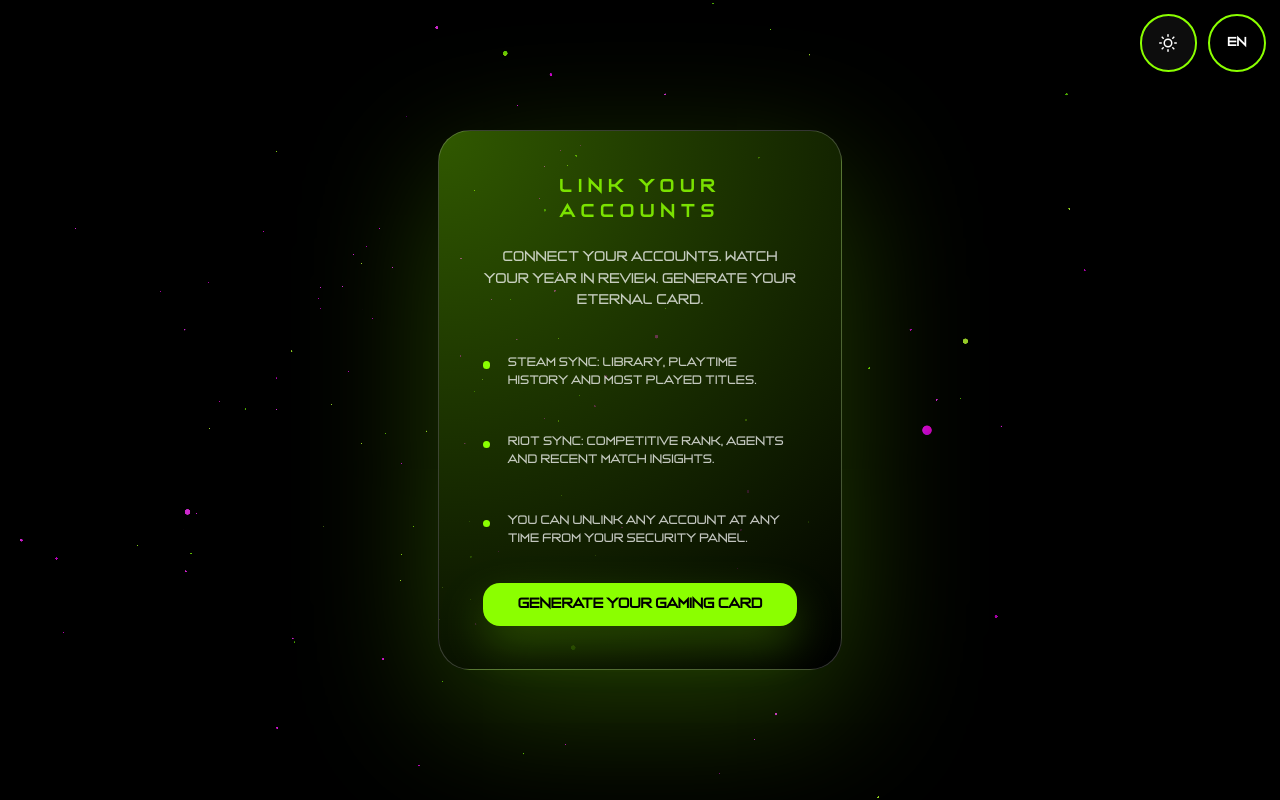
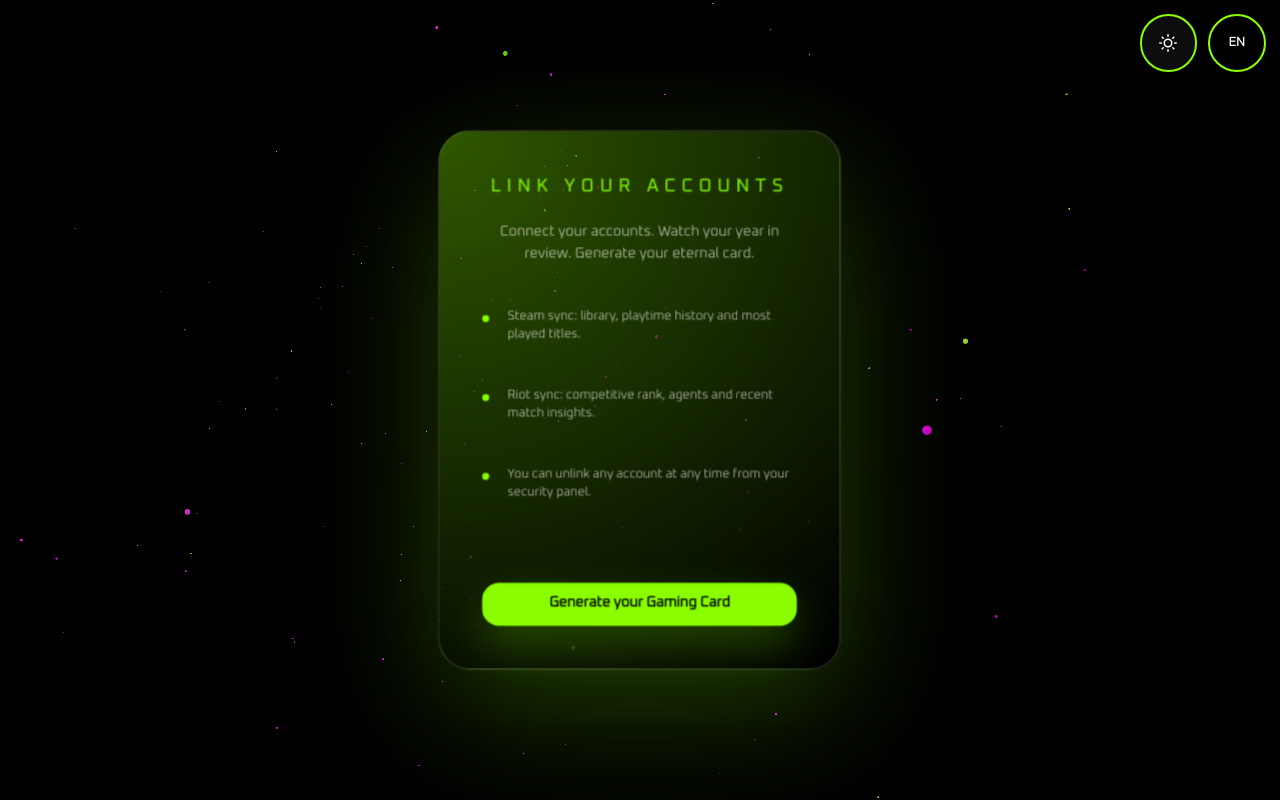
Before and after one commit to MicheleMeloni29/NexusApp, a Next.js app: page / in a window 1280 px wide. Built offline with nearby package versions, Linux system fonts and the light colour scheme; no server answers.

Commit message:
Add API web Steam

```diff
--- a/app/accesso/HomePage.tsx
+++ b/app/accesso/HomePage.tsx
@@ -310,7 +310,7 @@
         {topControls}
         {accountMenuButton}
         <div className="flex w-full max-w-md flex-col items-center gap-6 text-center">
-          <FuzzyText fontSize="clamp(2.1rem,5vw,3rem)" color="#FF00FF" baseIntensity={0.2} hoverIntensity={0.35}>
+          <FuzzyText fontSize="clamp(2.3rem,5vw,3rem)" color="#FF00FF" baseIntensity={0.16} hoverIntensity={0.32}>
             {t("common.appName")}
           </FuzzyText>
           <p className="text-sm text-[rgba(var(--foreground-rgb),0.7)]">
@@ -369,9 +369,9 @@
                         type="button"
                         onClick={() => handleDisconnect(provider)}
                         aria-label={t("accessPage.disconnectAria", { provider: label })}
-                        className="flex h-8 w-8 items-center justify-center rounded-full border-2 border-[rgba(var(--brand-purple-rgb),0.4)] bg-[rgba(var(--brand-black-rgb),0.35)] text-[var(--brand-purple)] transition hover:scale-105 hover:border-[var(--brand-green)] hover:bg-[var(--brand-green)] hover:text-[var(--brand-black)]"
+                        className="flex h-8 w-8 items-center justify-center text-[var(--brand-purple)] transition hover:scale-105 hover:border-[var(--brand-green)] hover:bg-[var(--brand-green)] hover:text-[var(--brand-black)]"
                       >
-                        <FiSlash size={16} />
+                        <FiSlash size={20} />
                       </button>
                       <span className="pointer-events-none absolute right-10 top-1/2 -translate-y-1/2 whitespace-nowrap rounded-full border border-[var(--border)] bg-[var(--card)] px-3 py-1 text-[10px] font-semibold uppercase tracking-[0.2em] text-[rgba(var(--foreground-rgb),0.85)] opacity-0 transition group-hover:opacity-100">
                         {t("accessPage.disconnectHint", { provider: label })}
@@ -380,7 +380,7 @@
                   </div>
                 ) : null}
                 <div className="space-y-1">
-                  <p className="text-sm font-semibold uppercase tracking-[0.35em] text-[rgba(var(--foreground-rgb),0.7)]">
+                  <p className="text-base font-semibold uppercase tracking-[0.35em] text-[rgba(var(--foreground-rgb),0.7)]">
                     {label}
                   </p>
                   <p className="text-xs text-[rgba(var(--foreground-rgb),0.6)]">
@@ -409,12 +409,15 @@
           })}
         </div>
 
-        <p className={`text-xs ${suggestionTone}`}>{suggestionText}</p>
+        {/* SCRITTA PRE PULSANTE INFERIORE */}
+        <p className={`text-xs text-[var(--brand-purple)]`}>{suggestionText}</p>
+
+        {/* BOTTONE INFERIORE, SE COLLEGATO CORRETTAMENTE ALMENO AD UNA PIATTAFORMA STEAM/RIOT, GENERA IL WRAP */}
         <button
           type="button"
           onClick={handleGenerate}
           disabled={isSyncing || !hasLinkedProviders}
-          className="w-full rounded-2xl bg-[var(--brand-green)] px-6 py-3 text-sm font-semibold text-[var(--brand-black)] shadow-[0_20px_45px_rgba(var(--brand-green-rgb),0.25)] transition hover:-translate-y-0.5 hover:opacity-90 disabled:translate-y-0 disabled:cursor-not-allowed disabled:opacity-40"
+          className="w-full rounded-2xl bg-[var(--brand-green)] px-6 py-3 text-base font-semibold text-[var(--brand-black)] shadow-[0_20px_45px_rgba(var(--brand-green-rgb),0.25)] transition hover:-translate-y-0.5 hover:opacity-90 disabled:translate-y-0 disabled:cursor-not-allowed disabled:opacity-40"
         >
           {isSyncing ? t("accessPage.generating") : t("accessPage.generate")}
         </button>
--- a/app/components/LoginCard.tsx
+++ b/app/components/LoginCard.tsx
@@ -137,7 +137,7 @@
           </div>
         </div>
         <div className="card-face card-back text-[var(--foreground)] h-full pt-4 pb-6">
-          <div className="mt-2 space-y-6">
+          <div className="mt-2 flex h-full flex-col gap-6">
             <div className="space-y-3">
               <div className="flex rounded-2xl bg-[rgba(var(--foreground-rgb),0.08)] p-1">
                 <button
@@ -164,7 +164,8 @@
                 </button>
               </div>
             </div>
-            <form onSubmit={handleSubmit} className="space-y-4">
+            <form onSubmit={handleSubmit} className="flex h-full flex-col">
+              <div className="space-y-4">
                 <div className="space-y-2">
                   <label htmlFor="email" className="text-sm font-medium text-[var(--foreground)]">
                     {t("loginCard.labels.email")}
@@ -316,6 +317,8 @@
                     {t("loginCard.status.loginInfo")}
                   </p>
                 ) : null}
+              </div>
+              <div className="mt-auto space-y-3">
                 <button
                   type="submit"
                   disabled={isSubmitting || isRedirecting}
@@ -331,8 +334,6 @@
                       ? t("loginCard.submit.signIn")
                       : t("loginCard.submit.logIn")}
                 </button>
-            </form>
-            <div className="">
                 <button
                   type="button"
                   onClick={handleBack}
@@ -341,6 +342,7 @@
                   {t("loginCard.back")}
                 </button>
               </div>
+            </form>
           </div>
         </div>
       </div>
--- a/app/globals.css
+++ b/app/globals.css
@@ -6,9 +6,9 @@
 @theme inline {
   --color-background: var(--background);
   --color-foreground: var(--foreground);
-  --font-sans: var(--font-geist-sans);
+  --font-sans: var(--font-oxanium-light);
   --font-mono: var(--font-geist-mono);
-  --font-display: var(--font-vermillion-22);
+  --font-display: var(--font-oxanium-light);
   --color-sidebar-ring: var(--sidebar-ring);
   --color-sidebar-border: var(--sidebar-border);
   --color-sidebar-accent-foreground: var(--sidebar-accent-foreground);
@@ -256,7 +256,7 @@
   }
   body {
     @apply bg-background text-foreground;
-    font-family: var(--font-vermillion-22), var(--font-geist-sans);
+    font-family: var(--font-oxanium-light), sans-serif;
   }
 }
 
@@ -314,9 +314,36 @@
   }
 }
 
+/* ANIMAZIONE SCRITTE INTRO */
+@keyframes intro-scale-in {
+  from {
+    opacity: 0;
+    transform: scale(0.02);
+  }
+  to {
+    opacity: 1;
+    transform: scale(1);
+  }
+}
+
+
 @layer utilities {
   .font-display {
-    font-family: var(--font-vermillion-22), var(--font-geist-sans);
+    font-family: var(--font-oxanium-light), sans-serif;
+  }
+
+  .intro-fade {
+    opacity: 0;
+    transform-origin: center;
+    animation: intro-scale-in 0.6s ease-in forwards;
+  }
+
+  .intro-delay-1 {
+    animation-delay: 0.5s;
+  }
+
+  .intro-delay-2 {
+    animation-delay: 1.5s;
   }
 
   .glitch-layer {
--- a/app/lang/en.json
+++ b/app/lang/en.json
@@ -90,7 +90,7 @@
     "disconnectFailed": "Unable to disconnect {{provider}}. Please try again.",
     "completeLogin": "Complete {{provider}} login before continuing.",
     "generateFailed": "Unable to generate the wrap. Please try again.",
-    "generate": "Generate the wrap",
+    "generate": "GENERATE WRAP",
     "generating": "Generating..."
   },
   "recap": {
--- a/app/layout.tsx
+++ b/app/layout.tsx
@@ -1,22 +1,17 @@
 import type { Metadata } from "next";
-import { Geist, Geist_Mono } from "next/font/google";
+import { Geist_Mono } from "next/font/google";
 import localFont from "next/font/local";
 import "./globals.css";
 import { LanguageProvider } from "@/app/components/LanguageProvider";
-
-const geistSans = Geist({
-  variable: "--font-geist-sans",
-  subsets: ["latin"],
-});
 
 const geistMono = Geist_Mono({
   variable: "--font-geist-mono",
   subsets: ["latin"],
 });
 
-const vermillion22 = localFont({
-  src: "./fonts/Vermillion22.otf",
-  variable: "--font-vermillion-22",
+const oxaniumLight = localFont({
+  src: "./fonts/Oxanium-Light.ttf",
+  variable: "--font-oxanium-light",
   display: "swap",
 });
 
@@ -33,7 +28,7 @@
   return (
     <html lang="en">
       <body
-        className={`${geistSans.variable} ${geistMono.variable} ${vermillion22.variable} antialiased`}
+        className={`${geistMono.variable} ${oxaniumLight.variable} antialiased`}
       >
         <LanguageProvider>{children}</LanguageProvider>
       </body>
--- a/app/page.tsx
+++ b/app/page.tsx
@@ -20,7 +20,7 @@
   }, [isDark]);
 
   useEffect(() => {
-    const timer = setTimeout(() => setShowIntro(false), 1500);
+    const timer = setTimeout(() => setShowIntro(false), 3000);
     return () => clearTimeout(timer);
   }, []);
 
@@ -62,12 +62,16 @@
       <div className="flex min-h-screen items-center justify-center px-4 py-12">
         {showIntro && (
           <div className="absolute inset-0 z-20 flex flex-col items-center justify-center gap-3 text-center pointer-events-none">
+            <div className="intro-fade intro-delay-1">
               <FuzzyText fontSize="clamp(2.5rem,8vw,5rem)" color="#FF00FF" baseIntensity={0.2} hoverIntensity={0.35}>
                 {t("homeIntro.title")}
               </FuzzyText>
+            </div>
+            <div className="intro-fade intro-delay-2">
               <FuzzyText fontSize="clamp(1.4rem,6vw,3.5rem)" color="#FF00FF" baseIntensity={0.14} hoverIntensity={0.24}>
                 {t("homeIntro.subtitle")}
               </FuzzyText>
+            </div>
           </div>
         )}
         {!showIntro && <LoginCard />}
```
Also changed, not shown: 1 other file (tests, documents, lock files or other folders). Lines whose indentation alone changed are shown as unchanged.
